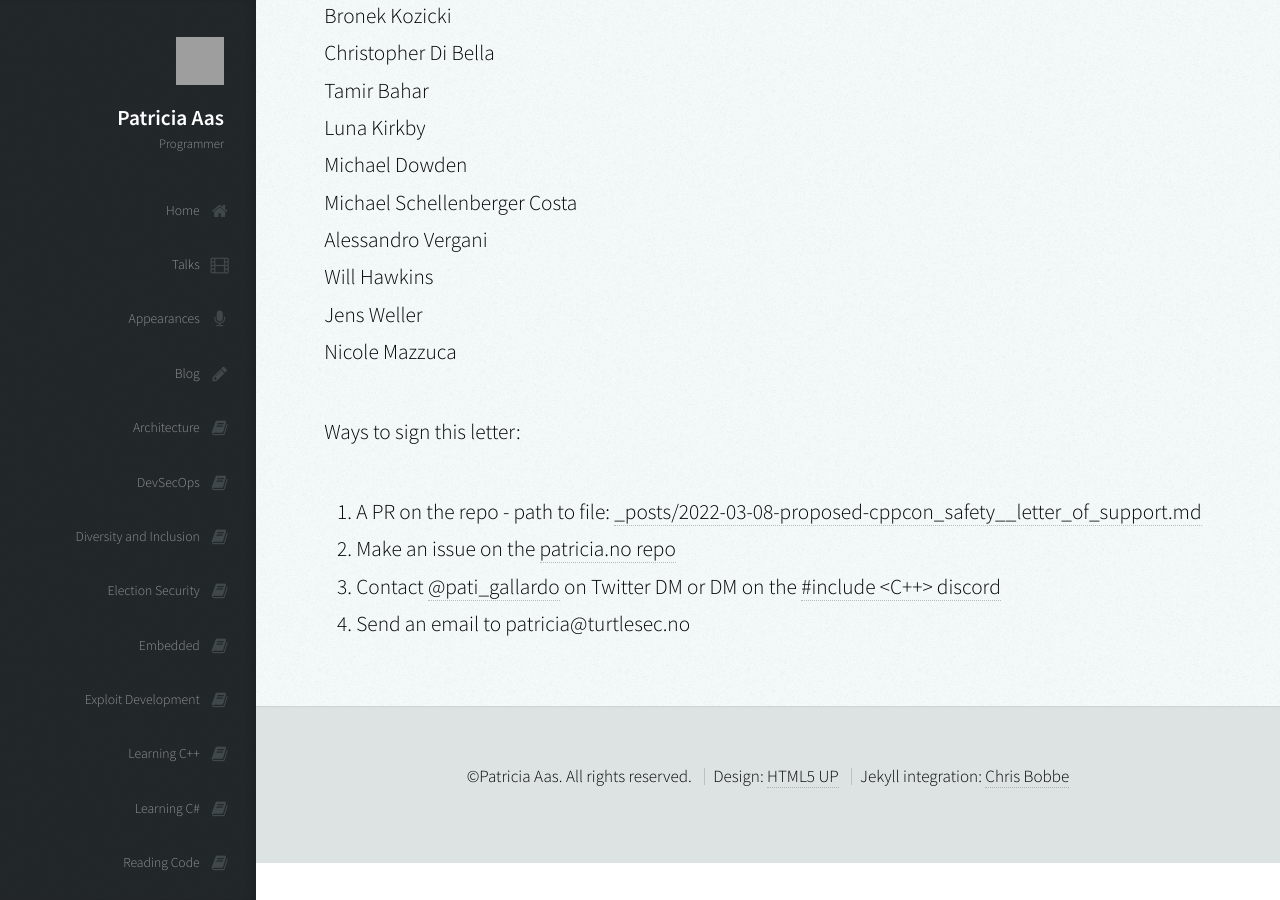
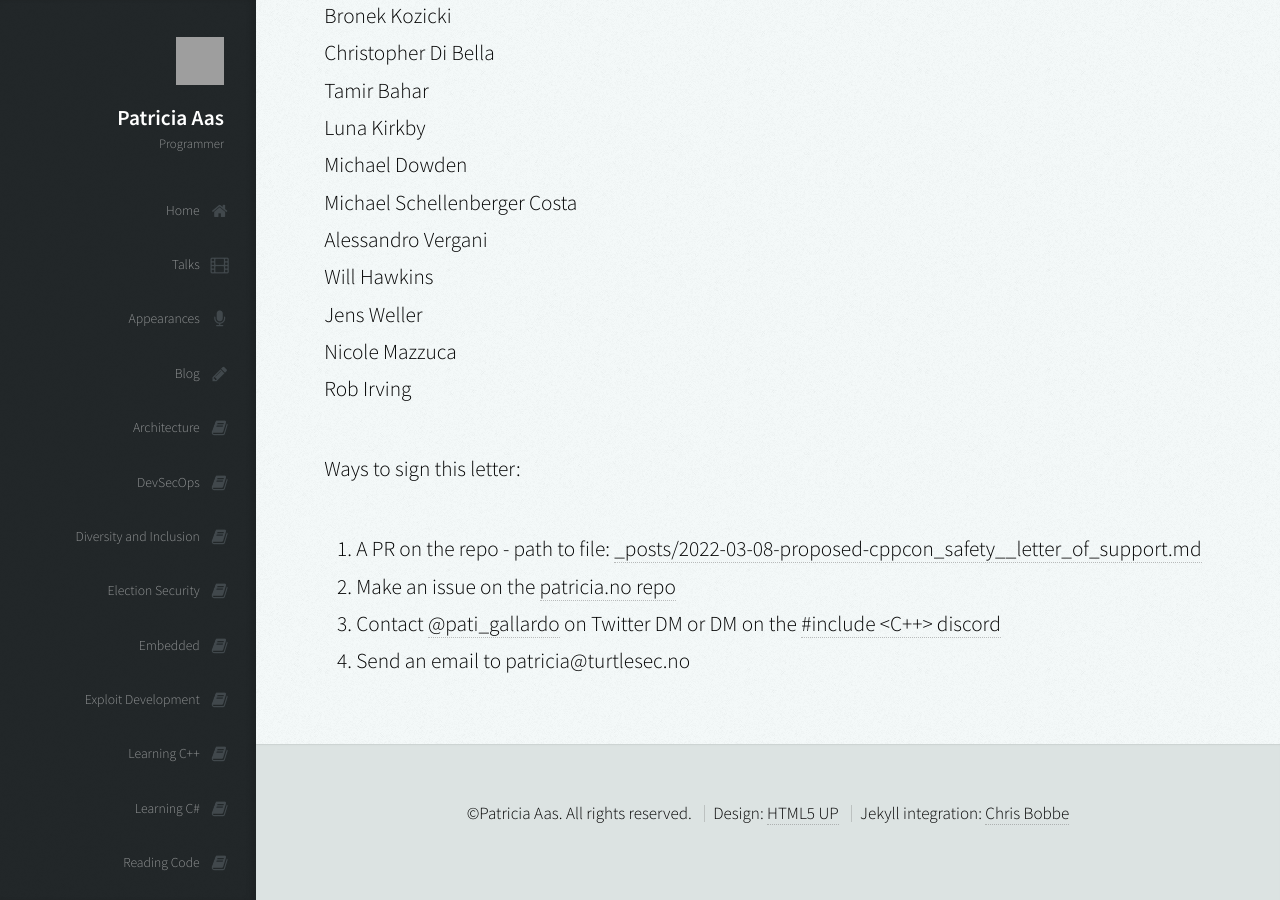
Before and after one commit to patricia-gallardo/patricia-gallardo.github.io, a Jekyll site: the page built from _posts/2022-03-08-proposed-cppcon_safety__letter_of_support.md, in a window 1280 px wide and 900 px high, scrolled down 1416 px. Built offline with Jekyll 4.4.1, drawn with Linux system fonts in a browser that asks for light colours; nearby versions of some CDN libraries; grey boxes are pictures that could not be loaded.

Commit message:
Signing my name

```diff
--- a/_posts/2022-03-08-proposed-cppcon_safety__letter_of_support.md
+++ b/_posts/2022-03-08-proposed-cppcon_safety__letter_of_support.md
@@ -47,6 +47,7 @@ Alessandro Vergani <br>
 Will Hawkins <br>
 Jens Weller <br>
 Nicole Mazzuca <br>
+Rob Irving <br>
 
 Ways to sign this letter:
 1. A PR on the repo - path to file: [_posts/2022-03-08-proposed-cppcon_safety__letter_of_support.md][4]
```
